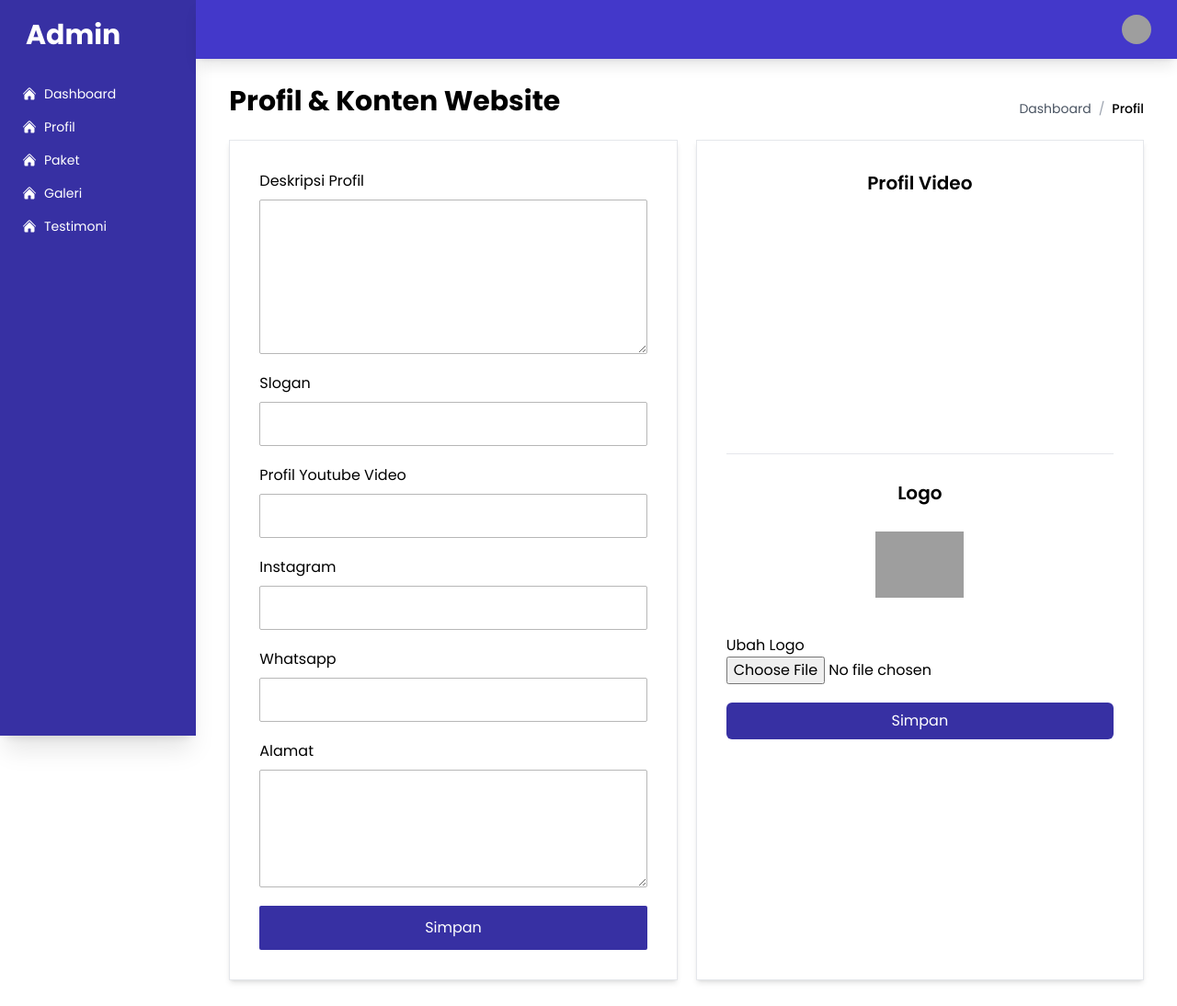
After one commit to vardrz/risva-management, a CodeIgniter 4 app: the page made by app/Views/profile/index.php in a window 1280 px wide. The commit adds this page. Shown: the whole page at 92% size. Run offline with PHP 8.4 and a stand-in for CodeIgniter, Linux system fonts and the light colour scheme; the template is opened without the code that fills it, so the values that code supplies are empty; some libraries are stand-ins or nearby versions; grey boxes are pictures that could not be loaded.

Commit message:
profile ui

```diff
--- a/app/Config/Routes.php
+++ b/app/Config/Routes.php
@@ -13,6 +13,9 @@ $routes->get('/testimoni/(:any)?', 'Home::testimoni/$1');
 
 // Admin
 $routes->get('/admin/home', 'Admin::index');
+
+// Admin Profil
+$routes->get('/admin/profile', 'ProfileController::index');
 
 // Admin Paket
 $routes->get('/admin/paket', 'PaketController::index');
--- a/app/Views/layout/layout.php
+++ b/app/Views/layout/layout.php
@@ -27,7 +27,7 @@
 <body class="antialiased font-sans">
 
     <main class="flex flex-row relative">
-        <menu class="hidden md:block h-screen bg-emerald-700 text-white w-64 shadow-xl">
+        <menu class="hidden md:block sticky top-0 h-screen bg-indigo-800 text-white w-64 shadow-xl">
             <div class="w-full py-5 px-5">
                 <span class="text-3xl font-bold ml-2">Admin</span>
             </div>
@@ -43,7 +43,7 @@
                     </a>
                 </li>
                 <li>
-                    <a href="#" class="inline-flex items-center">
+                    <a href="<?= base_url('admin/profile'); ?>" class="inline-flex items-center">
                         <svg xmlns="http://www.w3.org/2000/svg" viewBox="0 0 24 24" fill="currentColor" class="w-4 h-4">
                             <path d="M11.47 3.841a.75.75 0 0 1 1.06 0l8.69 8.69a.75.75 0 1 0 1.06-1.061l-8.689-8.69a2.25 2.25 0 0 0-3.182 0l-8.69 8.69a.75.75 0 1 0 1.061 1.06l8.69-8.689Z" />
                             <path d="m12 5.432 8.159 8.159c.03.03.06.058.091.086v6.198c0 1.035-.84 1.875-1.875 1.875H15a.75.75 0 0 1-.75-.75v-4.5a.75.75 0 0 0-.75-.75h-3a.75.75 0 0 0-.75.75V21a.75.75 0 0 1-.75.75H5.625a1.875 1.875 0 0 1-1.875-1.875v-6.198a2.29 2.29 0 0 0 .091-.086L12 5.432Z" />
@@ -84,7 +84,7 @@
         <section class="w-full flex flex-col">
             <header class="sticky top-0 z-50">
 
-                <div class="navbar flex justify-end py-0 bg-emerald-600 text-white shadow-lg">
+                <div class="navbar flex justify-end py-0 bg-indigo-700 text-white shadow-lg">
                     <div class="block md:hidden drawer pl-2">
                         <input id="my-drawer" type="checkbox" class="drawer-toggle" />
                         <div class="drawer-content">
@@ -96,7 +96,7 @@
                         </div>
                         <div class="drawer-side">
                             <label for="my-drawer" aria-label="close sidebar" class="drawer-overlay"></label>
-                            <ul class="menu bg-emerald-700 text-white min-h-full w-64 p-4">
+                            <ul class="menu bg-indigo-800 text-white min-h-full w-64 p-4">
                                 <!-- Sidebar content here -->
                                 <span class="text-3xl font-bold mt-3 mb-5 ml-4">Admin</span>
                                 <li><a>Dashboard</a></li>
@@ -110,7 +110,7 @@
                             <button tabindex="0" role="button" class="btn btn-ghost btn-circle inline-flex justify-center">
                                 <img class="w-8 h-8 rounded-full" src="https://encrypted-tbn0.gstatic.com/images?q=tbn:ANd9GcTNWQQdRQ1JIuiKNvTqBukJH4WugmOWF7A_-w&s" alt="Foto Profil">
                             </button>
-                            <ul tabindex="0" class="dropdown-content menu bg-emerald-700 rounded-box z-[1] w-52 p-2 shadow">
+                            <ul tabindex="0" class="dropdown-content menu bg-indigo-800 rounded-box z-[1] w-52 p-2 shadow">
                                 <li><a href="#">Logout</a></li>
                             </ul>
                         </div>
--- /dev/null
+++ b/app/Views/profile/index.php
@@ -0,0 +1,118 @@
+<?= $this->extend('layout/layout') ?>
+
+<?= $this->section('content') ?>
+
+<div class="w-full px-4 py-2">
+    <div class="flex justify-between pb-2">
+        <h1 class="font-bold text-3xl items-center">Profil & Konten Website</h1>
+        <p></p>
+        <div class="text-sm place-self-end">
+            <ul class="flex">
+                <li class="text-gray-600"><a href="<?= base_url('admin/home'); ?>" class="hover:font-semibold">Dashboard</a></li>
+                <li><span class="mx-2 text-gray-400">/</span></li>
+                <li class="font-medium"><span>Profil</span></li>
+            </ul>
+        </div>
+    </div>
+
+    <div class="container mt-4 grid grid-cols-1 md:grid-cols-2 gap-5">
+        <div class="card-body relative overflow-x-auto shadow-md border">
+            <form action="<?= base_url('admin/profile/update'); ?>" method="post">
+                <div class="mb-5">
+                    <label for="deskripsi">Deskripsi Profil</label>
+                    <textarea rows="7" name="deskripsi" id="deskripsi" class="block px-2.5 pb-2.5 pt-4 mt-2 w-full resize-y text-sm text-gray-900 bg-transparent rounded-sm border appearance-none peer <?= isset(session()->get('validator')['deskripsi']) ? 'border-red-500' : 'border-[#B7B7B7]'; ?>"><?= $data['deskripsi']; ?></textarea>
+                    <?php if (isset(session()->get('validator')['deskripsi'])) : ?>
+                        <div class="text-red-500 text-xs w-full h-fit flex flex-row mt-1">
+                            <span><?= session()->get('validator')['deskripsi']; ?></span>
+                            <svg xmlns="http://www.w3.org/2000/svg" class="stroke-current shrink-0 h-4 w-4 ml-auto" fill="none" viewBox="0 0 24 24">
+                                <path stroke-linecap="round" stroke-linejoin="round" stroke-width="2" d="M10 14l2-2m0 0l2-2m-2 2l-2-2m2 2l2 2m7-2a9 9 0 11-18 0 9 9 0 0118 0z" />
+                            </svg>
+                        </div>
+                    <?php endif; ?>
+                </div>
+                <div class="mb-5">
+                    <label for="slogan">Slogan</label>
+                    <input type="text" name="slogan" id="slogan" value="<?= $data['slogan']; ?>" class="block px-2.5 pb-2.5 pt-4 mt-2 w-full resize-y text-sm text-gray-900 bg-transparent rounded-sm border appearance-none peer <?= isset(session()->get('validator')['slogan']) ? 'border-red-500' : 'border-[#B7B7B7]'; ?>"/>
+                    <?php if (isset(session()->get('validator')['slogan'])) : ?>
+                        <div class="text-red-500 text-xs w-full h-fit flex flex-row mt-1">
+                            <span><?= session()->get('validator')['slogan']; ?></span>
+                            <svg xmlns="http://www.w3.org/2000/svg" class="stroke-current shrink-0 h-4 w-4 ml-auto" fill="none" viewBox="0 0 24 24">
+                                <path stroke-linecap="round" stroke-linejoin="round" stroke-width="2" d="M10 14l2-2m0 0l2-2m-2 2l-2-2m2 2l2 2m7-2a9 9 0 11-18 0 9 9 0 0118 0z" />
+                            </svg>
+                        </div>
+                    <?php endif; ?>
+                </div>
+                <div class="mb-5">
+                    <label for="youtube_video">Profil Youtube Video</label>
+                    <input type="text" name="youtube_video" id="youtube_video" value="<?= $data['youtube_video']; ?>" class="block px-2.5 pb-2.5 pt-4 mt-2 w-full resize-y text-sm text-gray-900 bg-transparent rounded-sm border appearance-none peer <?= isset(session()->get('validator')['youtube_video']) ? 'border-red-500' : 'border-[#B7B7B7]'; ?>"/>
+                    <?php if (isset(session()->get('validator')['youtube_video'])) : ?>
+                        <div class="text-red-500 text-xs w-full h-fit flex flex-row mt-1">
+                            <span><?= session()->get('validator')['youtube_video']; ?></span>
+                            <svg xmlns="http://www.w3.org/2000/svg" class="stroke-current shrink-0 h-4 w-4 ml-auto" fill="none" viewBox="0 0 24 24">
+                                <path stroke-linecap="round" stroke-linejoin="round" stroke-width="2" d="M10 14l2-2m0 0l2-2m-2 2l-2-2m2 2l2 2m7-2a9 9 0 11-18 0 9 9 0 0118 0z" />
+                            </svg>
+                        </div>
+                    <?php endif; ?>
+                </div>
+                <div class="mb-5">
+                    <label for="instagram">Instagram</label>
+                    <input type="text" name="instagram" id="instagram" value="<?= $data['instagram']; ?>" class="block px-2.5 pb-2.5 pt-4 mt-2 w-full resize-y text-sm text-gray-900 bg-transparent rounded-sm border appearance-none peer <?= isset(session()->get('validator')['instagram']) ? 'border-red-500' : 'border-[#B7B7B7]'; ?>"/>
+                    <?php if (isset(session()->get('validator')['instagram'])) : ?>
+                        <div class="text-red-500 text-xs w-full h-fit flex flex-row mt-1">
+                            <span><?= session()->get('validator')['instagram']; ?></span>
+                            <svg xmlns="http://www.w3.org/2000/svg" class="stroke-current shrink-0 h-4 w-4 ml-auto" fill="none" viewBox="0 0 24 24">
+                                <path stroke-linecap="round" stroke-linejoin="round" stroke-width="2" d="M10 14l2-2m0 0l2-2m-2 2l-2-2m2 2l2 2m7-2a9 9 0 11-18 0 9 9 0 0118 0z" />
+                            </svg>
+                        </div>
+                    <?php endif; ?>
+                </div>
+                <div class="mb-5">
+                    <label for="whatsapp">Whatsapp</label>
+                    <input type="text" name="whatsapp" id="whatsapp" value="<?= $data['whatsapp']; ?>" class="block px-2.5 pb-2.5 pt-4 mt-2 w-full resize-y text-sm text-gray-900 bg-transparent rounded-sm border appearance-none peer <?= isset(session()->get('validator')['whatsapp']) ? 'border-red-500' : 'border-[#B7B7B7]'; ?>"/>
+                    <?php if (isset(session()->get('validator')['whatsapp'])) : ?>
+                        <div class="text-red-500 text-xs w-full h-fit flex flex-row mt-1">
+                            <span><?= session()->get('validator')['whatsapp']; ?></span>
+                            <svg xmlns="http://www.w3.org/2000/svg" class="stroke-current shrink-0 h-4 w-4 ml-auto" fill="none" viewBox="0 0 24 24">
+                                <path stroke-linecap="round" stroke-linejoin="round" stroke-width="2" d="M10 14l2-2m0 0l2-2m-2 2l-2-2m2 2l2 2m7-2a9 9 0 11-18 0 9 9 0 0118 0z" />
+                            </svg>
+                        </div>
+                    <?php endif; ?>
+                </div>
+                <div class="mb-5">
+                    <label for="alamat">Alamat</label>
+                    <textarea rows="5" name="alamat" id="alamat" class="block px-2.5 pb-2.5 pt-4 mt-2 w-full resize-y text-sm text-gray-900 bg-transparent rounded-sm border appearance-none peer <?= isset(session()->get('validator')['alamat']) ? 'border-red-500' : 'border-[#B7B7B7]'; ?>"><?= $data['alamat']; ?></textarea>
+                    <?php if (isset(session()->get('validator')['alamat'])) : ?>
+                        <div class="text-red-500 text-xs w-full h-fit flex flex-row mt-1">
+                            <span><?= session()->get('validator')['alamat']; ?></span>
+                            <svg xmlns="http://www.w3.org/2000/svg" class="stroke-current shrink-0 h-4 w-4 ml-auto" fill="none" viewBox="0 0 24 24">
+                                <path stroke-linecap="round" stroke-linejoin="round" stroke-width="2" d="M10 14l2-2m0 0l2-2m-2 2l-2-2m2 2l2 2m7-2a9 9 0 11-18 0 9 9 0 0118 0z" />
+                            </svg>
+                        </div>
+                    <?php endif; ?>
+                </div>
+                <button type="submit" class="w-full py-3 bg-indigo-800 text-white rounded-sm">Simpan</button>
+            </form>
+        </div>
+
+        <div class="card-body relative overflow-x-auto shadow-md border">
+            <span class="font-semibold text-xl mb-5 text-center">Profil Video</span>
+            <iframe class="w-full h-56" src="<?= str_replace('youtu.be', 'www.youtube.com/embed', $data['youtube_video']); ?>" title="Profil Video" frameborder="0" allow="accelerometer; autoplay; clipboard-write; encrypted-media; gyroscope; picture-in-picture; web-share" referrerpolicy="strict-origin-when-cross-origin" allowfullscreen></iframe>
+
+            <hr class="my-5">
+
+            <span class="font-semibold text-xl mb-5 text-center">Logo</span>
+            <div class="flex flex-col items-center">
+                <img class="w-24" src="<?= base_url('uploaded/') . $data['logo'] ?>" alt="Logo">
+                <form method="post" action="<?= base_url('admin/profile/update'); ?>" class="flex flex-col mt-10">
+                    <div>
+                        <span class="mb-2 pr-5">Ubah Logo</span>
+                        <input type="file" name="logo"/>
+                    </div>
+                    <button type="submit" class="p-2 bg-indigo-800 text-white rounded-md mt-5">Simpan</button>
+                </form>
+            </div>
+        </div>
+    </div>
+</div>
+
+<?= $this->endSection() ?>
```
Also changed, not shown: app/Controllers/ProfileController.php (added, +27 -0 lines), app/Models/ProfileModel.php (added, +19 -0 lines), public/uploaded/logo.png (added).
